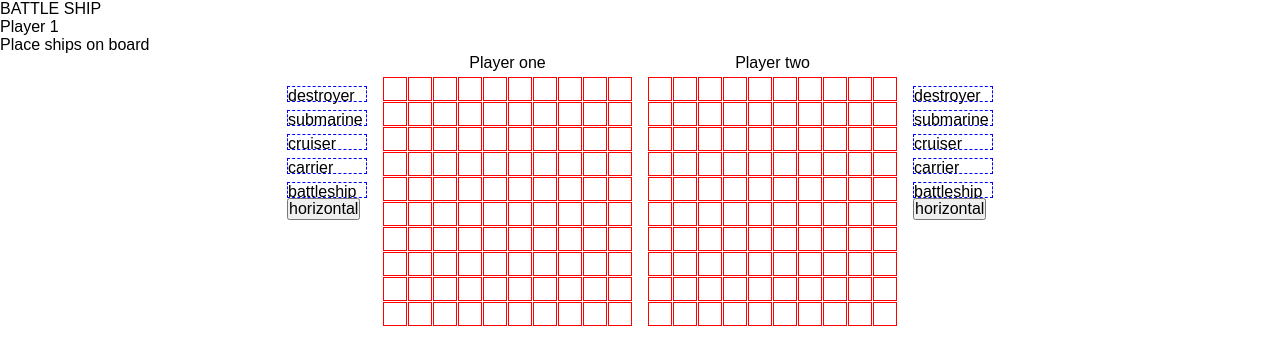
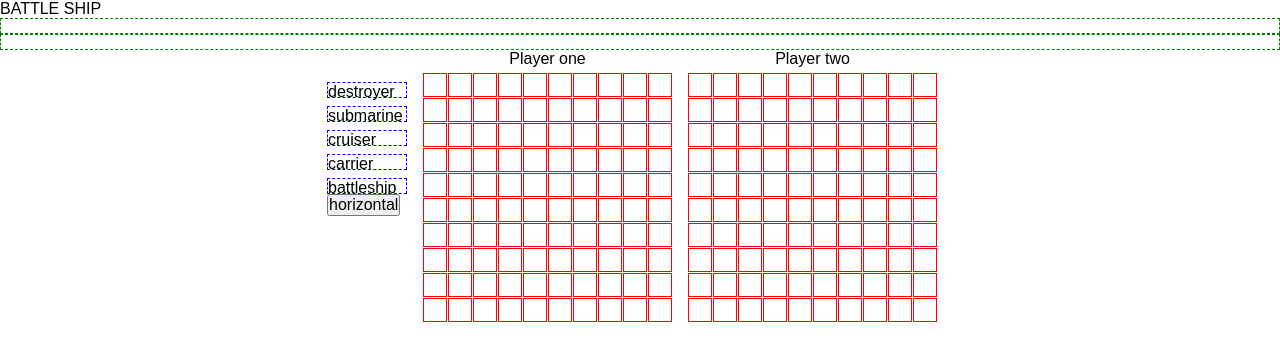
Before and after one commit to JeyLson0/battleship, a website built with webpack: page src/template.html in a window 1280 px wide. Both pictures are taken after a click on the button "Player vs Player". Built offline with nearby package versions, Linux system fonts and the light colour scheme.

Commit message:
version 1.1.1 refactor modal
add at the start of modal, only add ship elem to the first player

```diff
--- a/src/scripts/classes/gameboard.js
+++ b/src/scripts/classes/gameboard.js
@@ -18,14 +18,14 @@ export default class GameBoard {
     let shipLength = ship.length;
     if (horizontalAxis === true) {
       if (xIndex + shipLength > this.grid.length) {
-        throw new Error('ship placement exceeds grid size');
+        throw new Error('ship placement exceeds grid area');
       }
       for (let i = 0; i < shipLength; i++) {
         this.grid[yIndex][xIndex + i] = ship;
       }
     } else {
       if (yIndex + shipLength > this.grid.length) {
-        throw new Error('ship placement exceeds grid size');
+        throw new Error('ship placement exceeds grid area');
       }
       for (let i = 0; i < shipLength; i++) {
         this.grid[yIndex + i][xIndex] = ship;
--- a/src/scripts/classes/gamemode.js
+++ b/src/scripts/classes/gamemode.js
@@ -6,19 +6,24 @@ class Game {
     this.mode = null;
     this.playerOne = null;
     this.playerTwo = null;
+    this.state = null;
   }
 
   startGame(htmlInput) {
     if (htmlInput === 'pvp') {
       this.mode = htmlInput;
-      this.playerOne = new Player('player', GameBoard);
-      this.playerTwo = new Player('player', GameBoard);
+      this.playerOne = new Player('player one', GameBoard);
+      this.playerTwo = new Player('player two', GameBoard);
     }
     if (htmlInput === 'pve') {
       this.mode = htmlInput;
-      this.playerOne = new Player('player', GameBoard);
+      this.playerOne = new Player('player one', GameBoard);
       this.playerTwo = new Player('computer', GameBoard);
     }
+  }
+
+  placementPhase(player) {
+    this.state = 'ship placement';
   }
 }
 
--- a/src/scripts/classes/player.js
+++ b/src/scripts/classes/player.js
@@ -1,9 +1,13 @@
 export default class Player {
   constructor(type, Class) {
-    if (!(type === 'player' || type === 'computer')) {
+    if (
+      !(type === 'player one' || type === 'player two' || type === 'computer')
+    ) {
       throw new Error('argument should be player or computer');
     }
     this.type = type;
+    this.name = null;
+    this.turn = null;
     this.gameBoard = new Class();
   }
 }
--- a/src/scripts/dom/shipcontainer.js
+++ b/src/scripts/dom/shipcontainer.js
@@ -21,17 +21,15 @@ function createShipElem(shipType) {
   return elem;
 }
 
-function fillShipContainers() {
+export function fillShipContainers(playerType) {
   let shipTypes = [...shipOrder];
-  ships.forEach(shipDiv => {
+  if (playerType === 'player one') {
     for (let i = 0; i < 5; i++) {
       let shipElem = createShipElem(shipTypes[i]);
-      shipDiv.appendChild(shipElem);
+      ships[0].appendChild(shipElem);
     }
-  });
+  }
 }
-
-fillShipContainers();
 
 /* directionButton */
 function createBtnDirection() {
@@ -42,11 +40,9 @@ function createBtnDirection() {
   return btn;
 }
 
-function addBtnElem() {
-  directionBtnArr.forEach(wrapper => {
+export function addBtnDirectionElem(playerType) {
+  if (playerType === 'player one') {
     let elem = createBtnDirection();
-    wrapper.appendChild(elem);
-  });
+    directionBtnArr[0].appendChild(elem);
+  }
 }
-
-addBtnElem();
--- a/src/scripts/events/modalevent.js
+++ b/src/scripts/events/modalevent.js
@@ -1,11 +1,16 @@
 import game from '../classes/gamemode';
+import { fillShipContainers, addBtnDirectionElem } from '../dom/shipcontainer';
 
 export function startPvp(input, modal) {
   game.startGame(input);
+  fillShipContainers(game.playerOne.type);
+  addBtnDirectionElem(game.playerOne.type);
   modal.close();
 }
 
 export function startPve(input, modal) {
   game.startGame(input);
+  fillShipContainers(game.playerOne.type);
+  addBtnDirectionElem(game.playerOne.type);
   modal.close();
 }
--- a/src/style.css
+++ b/src/style.css
@@ -52,6 +52,13 @@ body {
 .main-container{
     display: flex;
     flex-direction: column;
+}
+
+/* status-container */
+.status-bar {
+    height: 1rem;
+
+    border: 1px dashed green;
 }
 
 /* game container */
--- a/src/template.html
+++ b/src/template.html
@@ -17,8 +17,8 @@
     </dialog>
     <div class="main-container">
         <div class="status-container">
-            <div class="turn-status">Player 1</div>
-            <div class="game-status">Place ships on board</div>
+            <div id="turn-status" class="status-bar"></div>
+            <div id="game-status" class="status-bar"></div>
         </div>
         <div class="game-container">
             <div id="player-one-container" class="player-container">
```
Also changed, not shown: src/test/gameboard.test.js (+1 -1 lines), src/test/player.test.js (+2 -2 lines).
